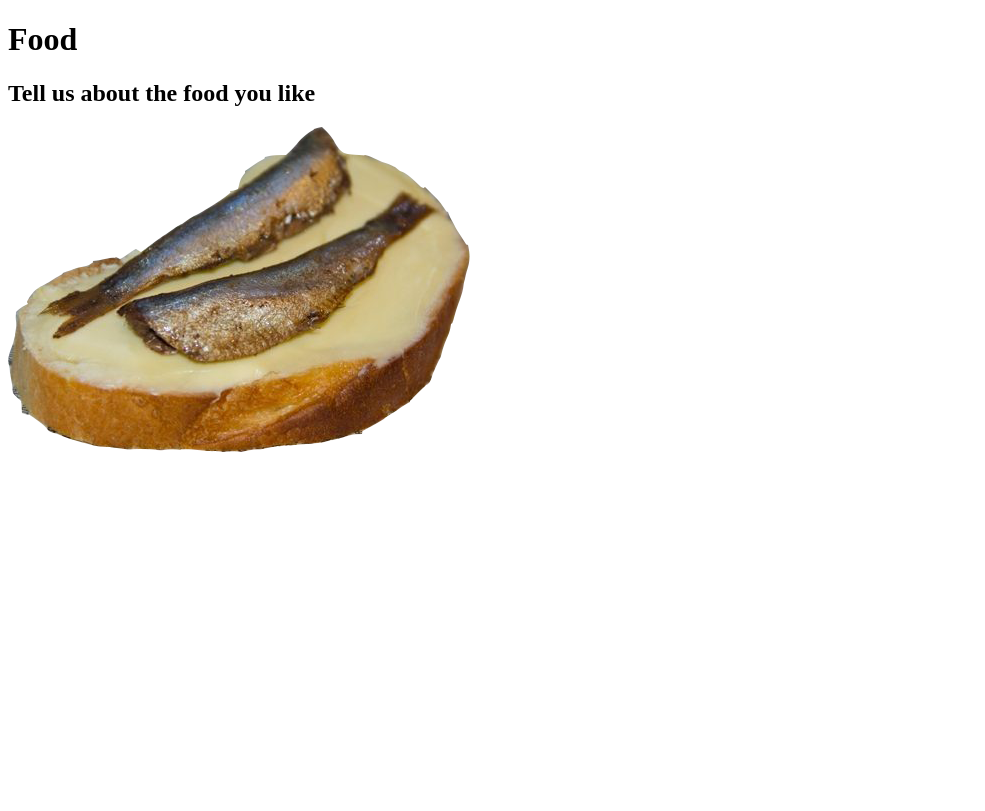
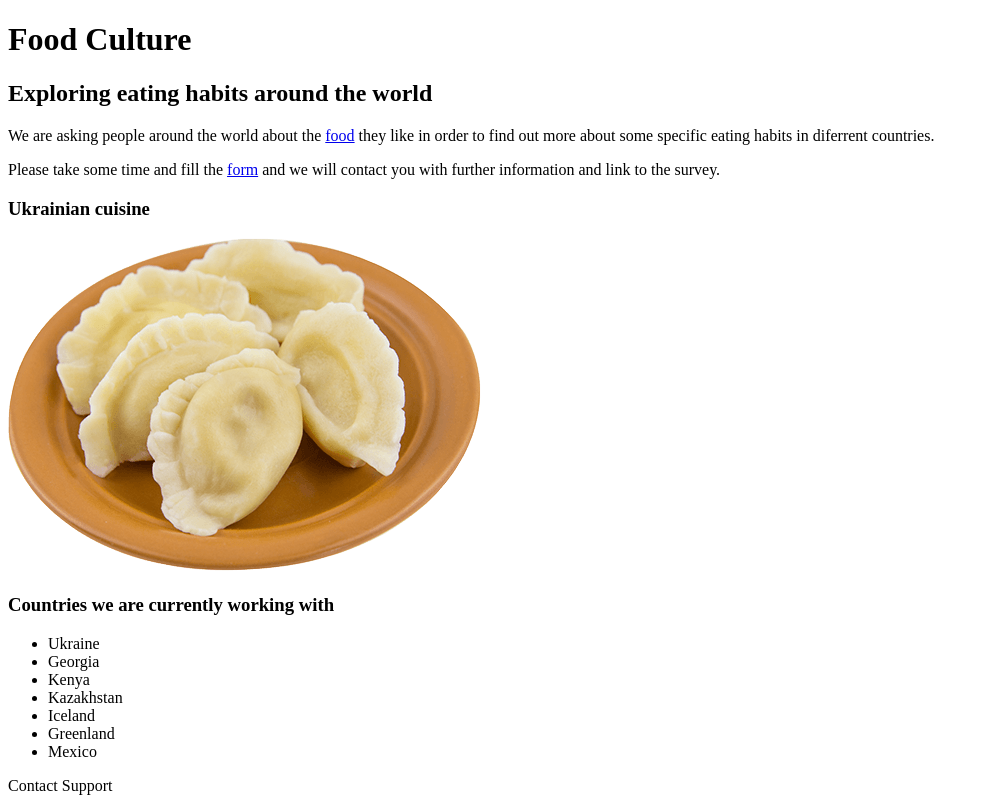
Before and after one commit to MariaSvidryk/food-site, a plain HTML site: page index.html in a window 1280 px wide. Shown: the whole page, without its empty margins (0-985 px from the left). Drawn offline with Linux system fonts and the light colour scheme.

Commit message:
Food Culture Site

```diff
--- a/index.html
+++ b/index.html
@@ -4,12 +4,36 @@
     <meta charset="UTF-8">
     <meta name="viewport" content="width=device-width, initial-scale=1.0">
     <meta http-equiv="X-UA-Compatible" content="ie=edge">
-    <title>Food</title>
+    <title>FoodCulture</title>
+    <link rel="icon" href="img/Varenyky.png">
 </head>
 <body>
-    <h1>Food</h1>
-    <h2>Tell us about the food you like</h2>
-    <img src="img/Ebene 4.PNG" alt="Ebene 4">
-
+    <header>
+      <h1>Food Culture</h1>
+      <h2>Exploring eating habits around the world</h2>
+      <p>We are asking people around the world about the <a href="https://www.youtube.com/watch?v=pWUzkxtoJ2I">food</a> they like in order to find out more about some specific eating habits in diferrent countries.</p>
+      <p>Please take some time and fill the <a href="form.html">form</a> and we will contact you with further information and link to the survey.</p>
+    </header>
+    <main>
+      <section>
+         <h3>Ukrainian cuisine</h3>
+         <img src="img/Varenyky.png" alt="Varenyky">
+      </section>
+      <section>
+         <h3>Countries we are currently working with</h3>
+         <ul>
+           <li>Ukraine</li>
+           <li>Georgia</li>
+           <li>Kenya</li>
+           <li>Kazakhstan</li>
+           <li>Iceland</li>
+           <li>Greenland</li>
+           <li>Mexico</li>
+         </ul>
+      </section>
+    </main>
+    <footer>
+      <p>Contact Support</p>
+    </footer>
 </body>
 </html>
```
Also changed, not shown: form.html (added, +52 -0 lines), img/Ebene 4.PNG (deleted), img/Varenyky.png (added).
